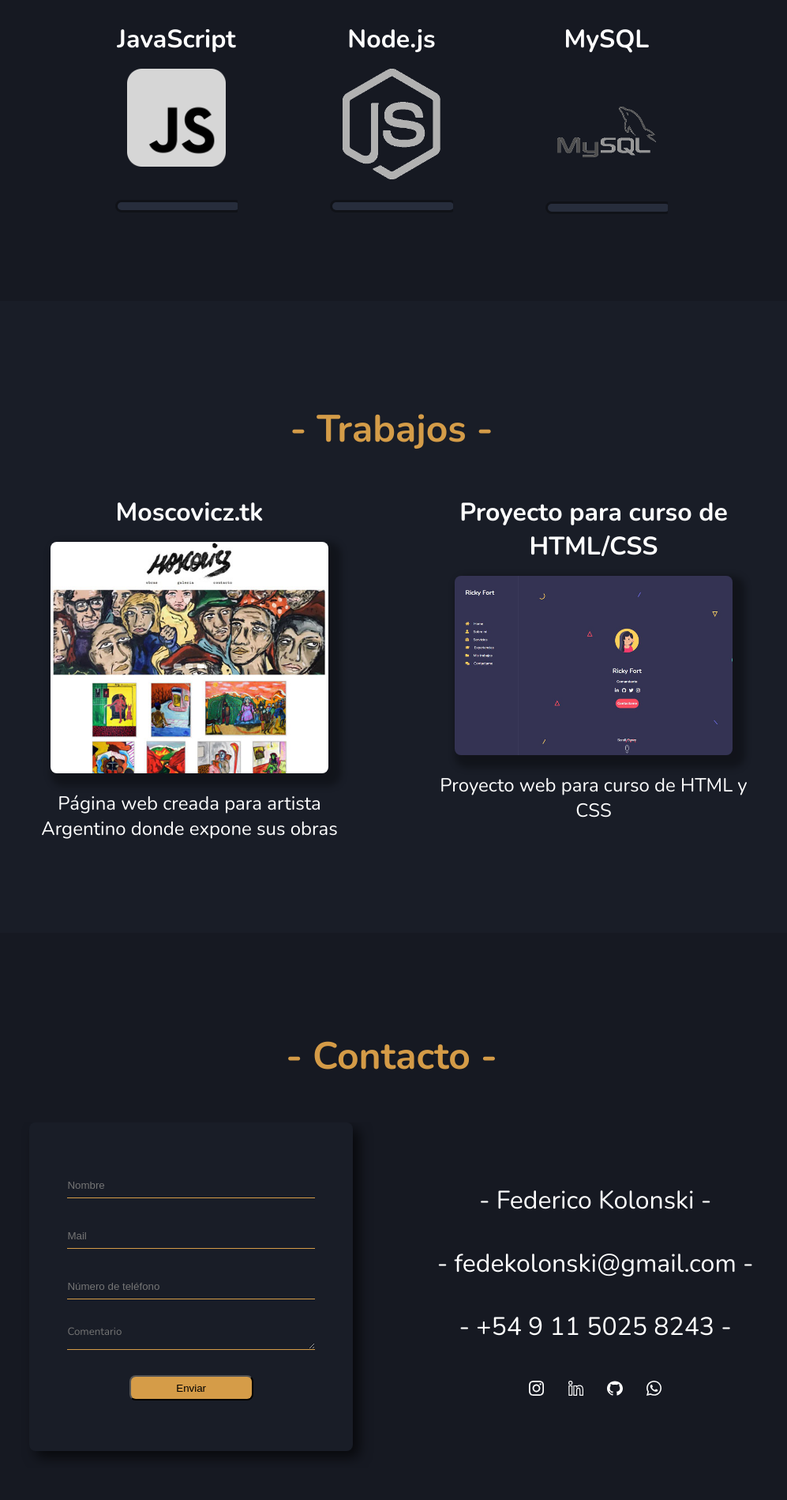
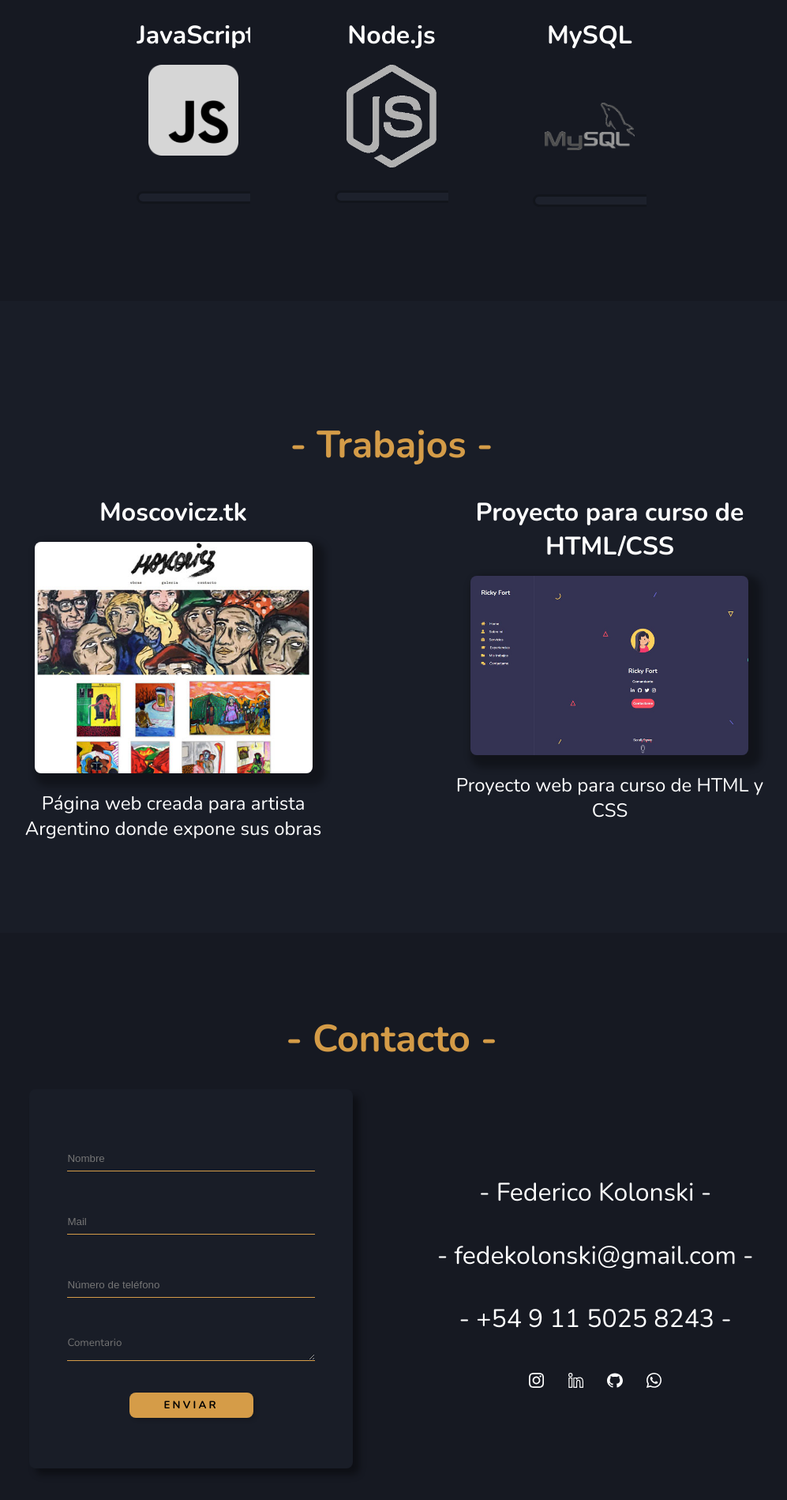
Before and after one commit to fedekolo/cursoPDTC, a plain HTML site: page Diseño web/Proyecto Portfolio/index.html in a window 1280 px wide. Shown: the part 2019-3918 px from the top of the page at 79% size, without its empty margins (144-1141 px from the left). Drawn offline with nearby package versions, Linux system fonts and the light colour scheme.

Commit message:
contacto terminado

```diff
--- a/Diseño web/Proyecto Portfolio/css/style.css
+++ b/Diseño web/Proyecto Portfolio/css/style.css
@@ -117,7 +117,7 @@ a:hover {
 }
 
 .container-inicio {
-    width: 90%;
+    width: 80%;
     max-width: 90rem;
     height: auto;
     display: flex;
@@ -243,13 +243,14 @@ a:hover {
 
 .container-skills {
     width: 80%;
-    max-width: 70rem;
+    max-width: 90rem;
     height: auto;
     display: flex;
     flex-direction: column;
     align-items: center;
     justify-content: center;
-    padding: 2%;
+    padding: 5%;
+    margin: auto;
 }
 
 .skills-logos {
@@ -288,13 +289,13 @@ a:hover {
         appearance: none;
         -webkit-appearance: none;
         -moz-appearance: none;
-        border: .2rem solid rgba(0, 0, 0, 0.295);
+        border: .2rem solid rgba(0, 0, 0, 0.178);
         border-radius: .5rem;
         margin: auto;
     }
 
     .skill-logo progress[value]::-webkit-progress-bar {
-        background-color: #3b445c75;
+        background-color: #252b3a75;
     }
 
     .skill-logo progress[value]::-webkit-progress-value {
@@ -340,6 +341,7 @@ a:hover {
     align-items: center;
     justify-content: center;
     padding-top: 5%;
+    margin: auto;
 }
 
 .items-trabajos {
@@ -353,7 +355,7 @@ a:hover {
 .item-trabajo {
     width: 40%;
     height: auto;
-    margin: 5%;
+    margin: 3%;
     text-align: center;
 }
 
@@ -389,6 +391,7 @@ a:hover {
     align-items: center;
     justify-content: center;
     padding: 5% auto;
+    margin: auto;
 }
 
 .container-form-info {
@@ -398,7 +401,7 @@ a:hover {
     flex-flow: row wrap;
     justify-content: space-around;
     align-items: center;
-    margin-top: 5%;
+    margin-top: 3%;
     padding: 0 0 2% 0;
 }
 
@@ -410,12 +413,12 @@ a:hover {
     background-color: var(--color-secondary);
     padding: 3rem;
     border-radius: .5rem;
-    box-shadow: .5rem .5rem 1rem rgba(0, 0, 0, 0.644);
+    box-shadow: .5rem .5rem .5rem rgba(0, 0, 0, 0.39);
 }
 
     .contacto-form input, textarea {
         height: 2rem;
-        margin: 1rem 0;
+        margin: 1.5rem 0;
         background-color: var(--color-secondary);
         border: 0;
         border-bottom: .1rem solid #ffb950d0;
@@ -449,7 +452,19 @@ a:hover {
         margin: 1rem auto;
         background-color: var(--color-terciary);
         border-radius: .5rem;
+        border: none;
+        box-shadow: .2rem .2rem .3rem rgba(0, 0, 0, 0.158);
+        letter-spacing: .2rem;
+        font-weight: bold;
+        transition: all .5s ease;
+        font-family: 'Nunito', sans-serif;
     }
+
+        .contacto-form button:hover {
+            cursor: pointer;
+            transform: scale(1.05);
+            background-color: #ffc423c0;
+        }
 
 .contacto-info {
     text-align: center;
@@ -490,8 +505,7 @@ a:hover {
 
 /* fin redes contacto */
 
-
-
+/* RESPONSIVE */
 
 
 
@@ -500,6 +514,7 @@ a:hover {
 
     #inicio, #sobre-mi, #skills, #trabajos, #contacto  {
         height: auto;
+        padding: 10% auto;
     }
 
 }
--- a/Diseño web/Proyecto Portfolio/index.html
+++ b/Diseño web/Proyecto Portfolio/index.html
@@ -119,12 +119,12 @@
             <div class="container-contacto">
                 <h2>- Contacto -</h2>
                 <div class="container-form-info">
-                    <form class="contacto-form" action="" method="POST" autocomplete="off">
+                    <form class="contacto-form" action="https://formspree.io/meqpqqdz" method="POST" autocomplete="off">
                         <input type="text" name="nombre" placeholder="Nombre" required>
                         <input type="email" name="mail" placeholder="Mail" required>
                         <input type="number" name="número" placeholder="Número de teléfono" required>
                         <textarea name="mensaje" placeholder="Comentario" required></textarea>
-                        <button>Enviar</button>
+                        <button type="submit">ENVIAR</button>
                     </form>
                     <article class="contacto-info">
                         <ul>
```
